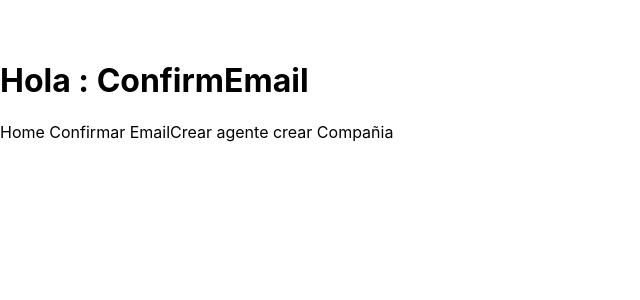
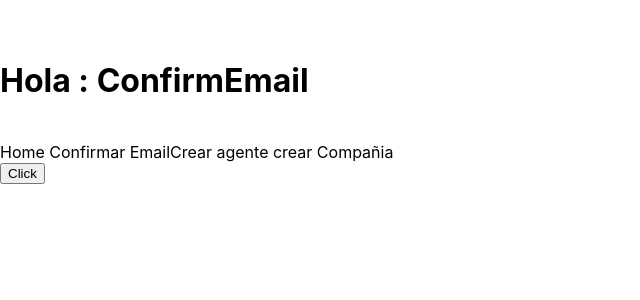
Before and after one commit to Drakoxw/test-next, a Next.js app: page /onBoarding/confirmEmail in a window 1280 px wide. Shown: the top 300 px of the page, without its empty margins (0-640 px from the left). Built offline with nearby package versions, Linux system fonts and the light colour scheme.

Commit message:
test: VirtualPageView

```diff
--- a/components/tagManager.tsx
+++ b/components/tagManager.tsx
@@ -22,11 +22,15 @@ export default function TagManager () {
 }
 
 export const gtmVirtualPageView = (rest: any) => {
+  console.clear()
+  const event = { event: 'VirtualPageView', ...rest }
   if ( window && window?.dataLayer) {
-    window.dataLayer?.push({
-      event: 'VirtualPageView',
-      ...rest,
-    })
-    console.log('dataLayer', window.dataLayer)
+    const lastEvent = window.dataLayer[window.dataLayer.length - 1]
+    if (lastEvent.pageTypeName !== event.pageTypeName) {
+      window.dataLayer.push(event)
+    }
+  } else {
+    window.dataLayer = [event]
   }
+  console.log('dataLayer', window.dataLayer)
 }
--- a/pages/onBoarding/confirmEmail/index.tsx
+++ b/pages/onBoarding/confirmEmail/index.tsx
@@ -1,22 +1,26 @@
 import Link from 'next/link'
+import { useRouter } from 'next/router';
+import { gtmVirtualPageView } from '../../../components/tagManager';
 
 export default function ConfirmEmail() {
+  const router = useRouter()
+  const mainDataLayer = {
+    pageTypeName: 'page confirmEmail',
+    url: router.pathname,
+  }
 
   return (
     <>
       <br />
       <br />
       <h1>Hola : ConfirmEmail</h1>
+      <br />
       <Link href='/'> Home </Link>
       <Link href='/onBoarding/confirmEmail/'>Confirmar Email</Link>
       <Link href='/onBoarding/createAgent/'>Crear agente </Link>
       <Link href='/onBoarding/createCompany/'>crear Compañia </Link>
+      <br />
+      <button onClick={() => gtmVirtualPageView(mainDataLayer)}>Click</button>
     </>
   );
 }
-
-export async function getStaticProps() {
-  return {
-    props: { page: 'page confirmEmail' },
-  }
-}
```
Also changed, not shown: 1 other file (tests, documents, lock files or other folders).
